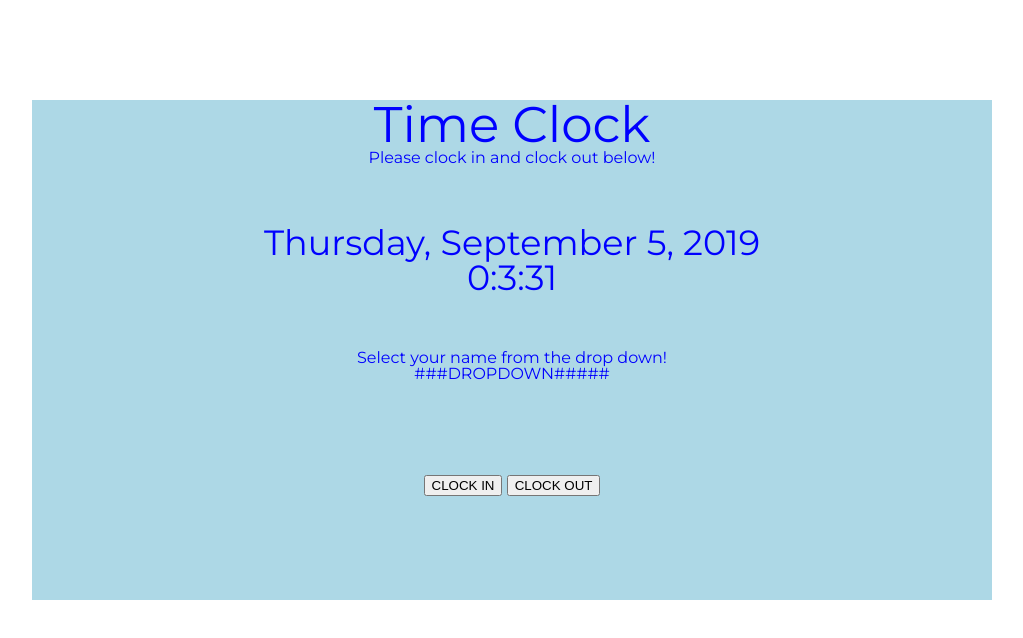
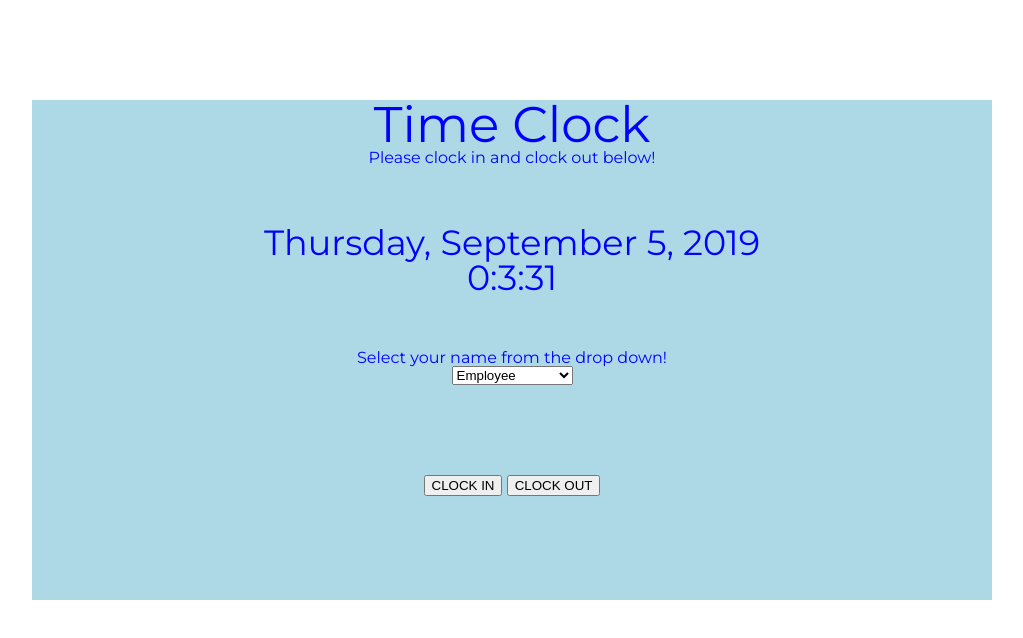
Before and after one commit to dlopez079/employee_time_clock, a plain HTML site: page index.html in a window 1280 px wide. Shown: the whole page, without its empty margins (128-1151 px from the left). Drawn offline with nearby package versions, Linux system fonts and the light colour scheme.

Commit message:
Added drop down menu on the page

```diff
--- a/index.html
+++ b/index.html
@@ -23,7 +23,13 @@
         </div>
         <div class="row">
             <p>Select your name from the drop down!</p>
-            <p>###DROPDOWN#####</p>
+            <select>
+                <option value="select_name">Employee</option>
+                <option value="Rosanna_Vargas">Rosanna Vargas</option>
+                <option value="Gisbel_Acosta">Gisbel Acosta</option>
+                <option value="Gianna_Roman">Gianna Roman</option>
+                <option value="Angelica_Diaz">Angelica Diaz</option>
+            </select>
 
             <!-- Drops down for Rosanna, Gianna, Gisbel -->
         </div>
```
